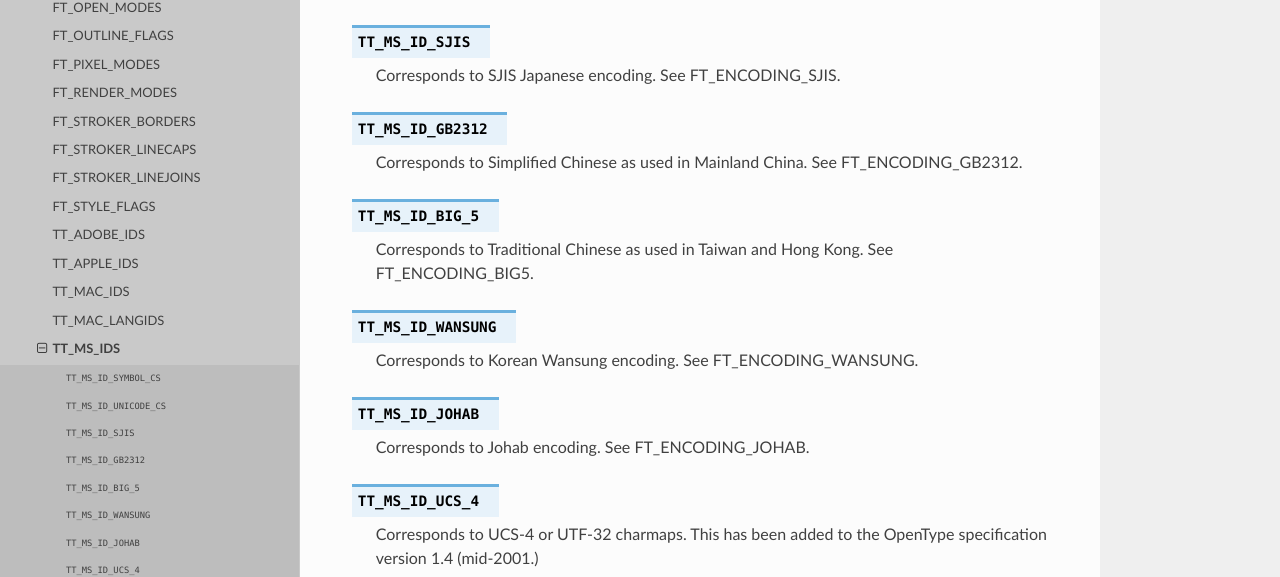
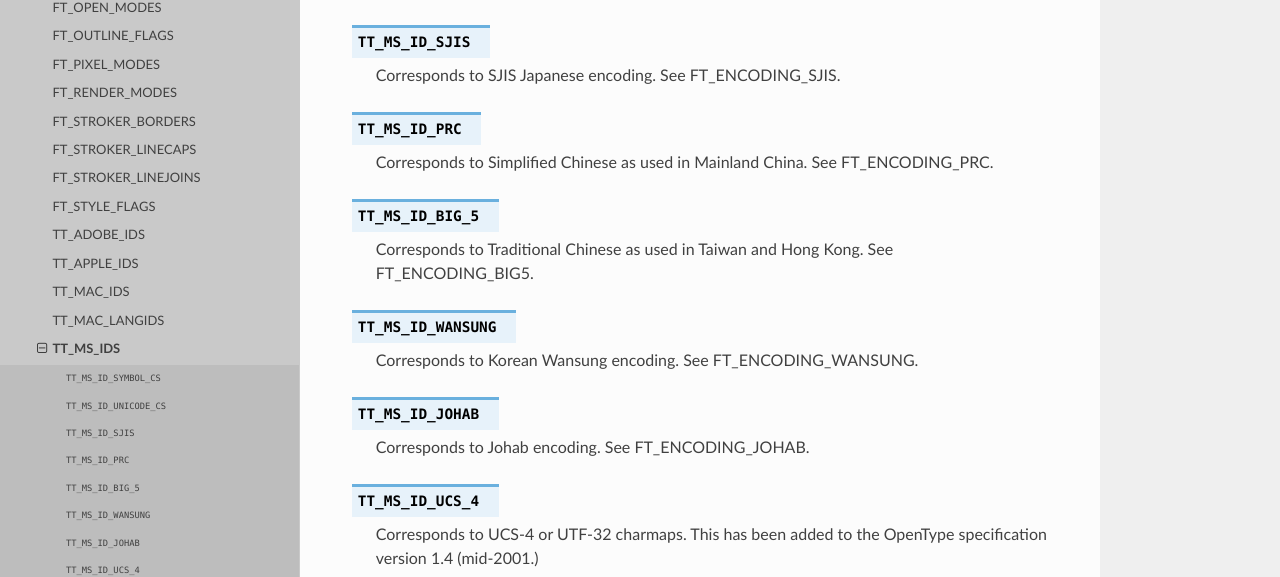
Before and after one commit to rougier/freetype-py, a Sphinx documentation site: the page built from doc/tt_ms_ids.rst, in a window 1280 px wide and 1165 px high. Shown: the part 405-982 px from the top of the window. Built offline with Sphinx 7.4.7 and the Read the Docs theme 2.0.0, drawn with Linux system fonts in a browser that asks for light colours.

Commit message:
enum FT_ENCODING_GB2312 was renamed FT_ENCODING_PRC upstream in 2017
fixes #192

Upstream:

commit 464b16ba46c5ce44aa0dae2e67fefe7c2abbd7f1
Author: Werner Lemberg <wl@gnu.org>
Date:   Fri Jan 27 08:45:46 2017 +0100

    s/GB2312/PRC/.

    * include/freetype/freetype.h (FT_ENCODING_PRC): New enum value.
    (FT_ENCODING_GB2312): Deprecated.

    * include/freetype/ttnameid.h (TT_MS_ID_PRC): New macro.
    (TT_MS_ID_GB2312): Deprecated.

    * src/sfnt/sfobjs.c (sfnt_find_encoding): Updated.

    * docs/CHANGES: Updated.

```diff
--- a/doc/ft_encodings.rst
+++ b/doc/ft_encodings.rst
@@ -29,7 +29,7 @@ the FT_Select_Charmap API function.
   'http://langsupport.japanreference.com/encoding.shtml'. See note on
   multi-byte encodings below.
 
-.. data:: FT_ENCODING_GB2312
+.. data:: FT_ENCODING_PRC
 
   Corresponds to an encoding system for Simplified Chinese as used used in
   mainland China.
--- a/doc/tt_ms_ids.rst
+++ b/doc/tt_ms_ids.rst
@@ -21,10 +21,10 @@ charmaps and name entries.
   Corresponds to SJIS Japanese encoding. See FT_ENCODING_SJIS.
 
 
-.. data:: TT_MS_ID_GB2312
+.. data:: TT_MS_ID_PRC
 
   Corresponds to Simplified Chinese as used in Mainland China. See
-  FT_ENCODING_GB2312.
+  FT_ENCODING_PRC.
 
 
 .. data:: TT_MS_ID_BIG_5
```
Also changed, not shown: 2 other files.
